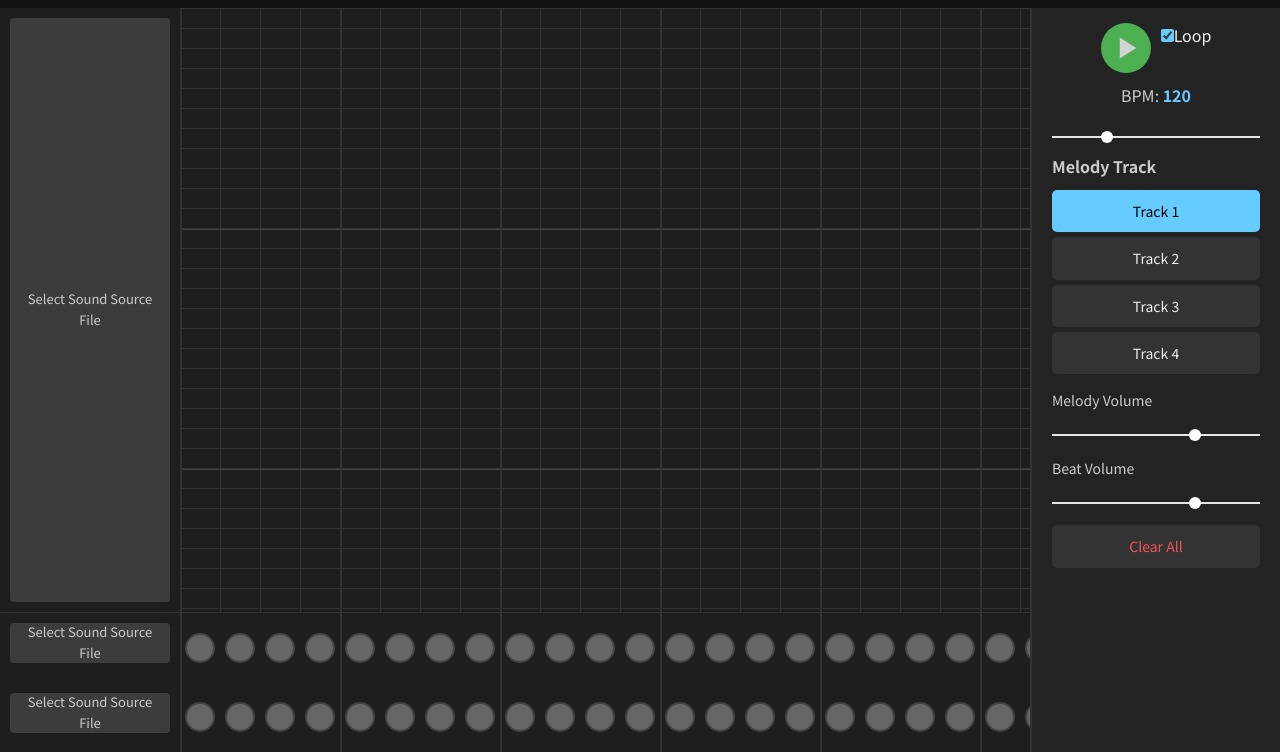
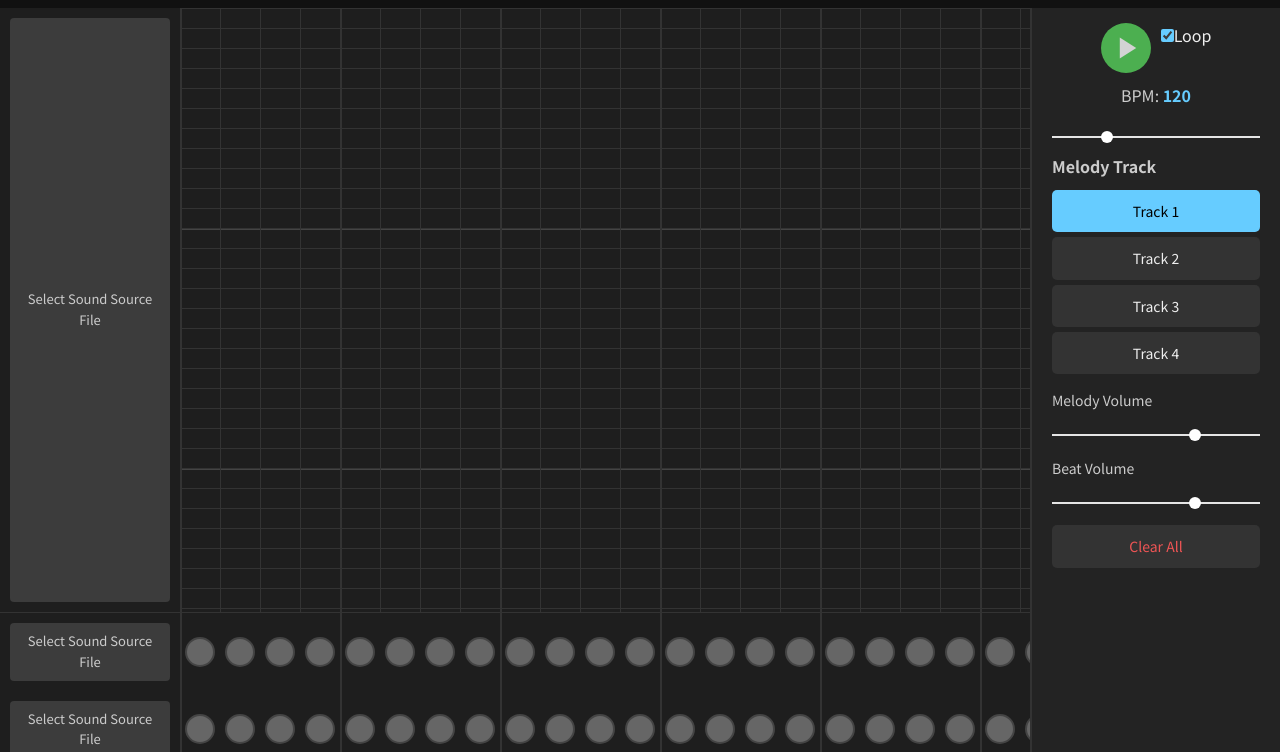
Before and after one commit to yyya-nico/AnySound-Sequencer, a website built with Vite: page index.html in a window 1280 px wide. Shown: the part 48-800 px from the top of the page. Built offline with nearby package versions, Linux system fonts and the light colour scheme.

Commit message:
高さ指定漏れ修正

```diff
--- a/src/style.scss
+++ b/src/style.scss
@@ -505,7 +505,7 @@ header {
   .file-label {
     display: grid;
     place-items: center;
-    height: 40px;
+    height: 100%;
     background: #444c;
     border-radius: 4px;
     padding: 8px 12px;
```
